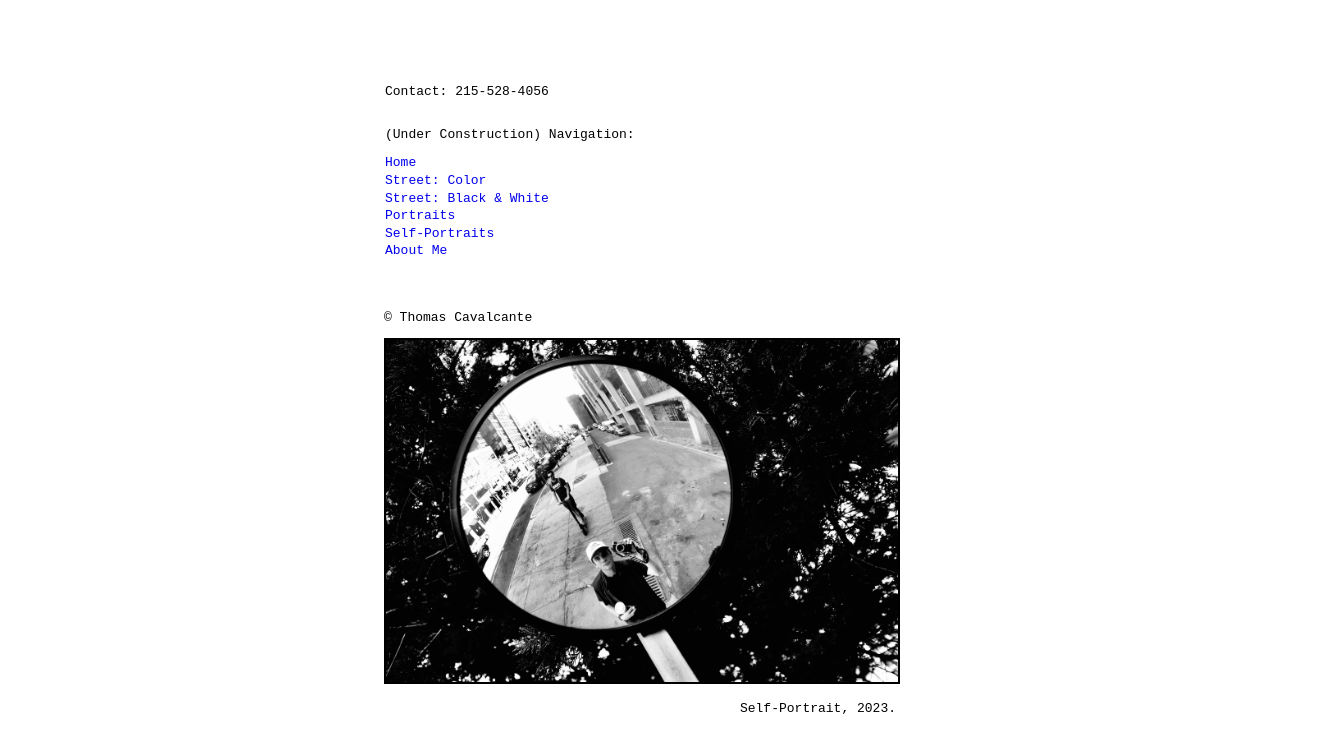
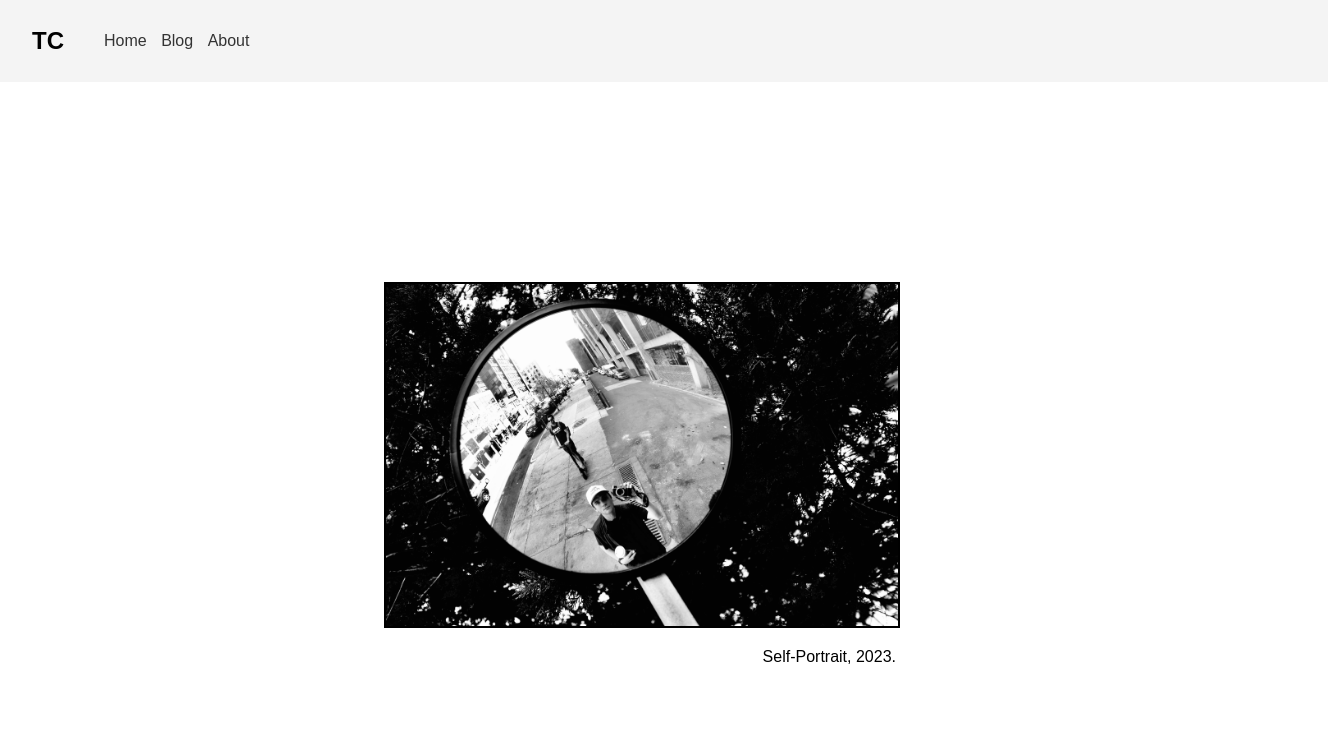
Before and after one commit to tpcav/thomascavalcante.com, a plain HTML site: page index.html in a window 1280 px wide. Shown: the whole page, 1328 px wide, since content can reach past the window. Drawn offline with Linux system fonts and the light colour scheme.

Commit message:
blog setup

```diff
--- /dev/null
+++ b/blog.css
@@ -0,0 +1,71 @@
+body {
+  font-family: Arial, sans-serif;
+  margin: 0;
+  padding: 0;
+}
+
+header {
+  background-color: #333;
+  color: #fff;
+  padding: 20px;
+}
+
+h1 {
+margin: 0;
+}
+
+.container {
+  max-width: 960px;
+  margin: 0 auto;
+  margin-top: 4rem;
+  margin-bottom: 4rem;
+  padding: 0 10rem;
+}
+
+.post {
+  margin-bottom: 6rem;
+}
+
+.post-title {
+  font-size: 24px;
+  margin: 10px 0;
+}
+
+.post-content {
+  line-height: 1.6;
+}
+
+@media (max-width: 768px) {
+  .container {
+      padding: 0 2rem;
+  }
+}
+
+nav {
+background-color: #f4f4f4;
+padding: 10px;
+}
+
+nav ul {
+list-style: none;
+text-align: center;
+}
+
+nav ul li {
+display: inline;
+margin-right: 10px;
+}
+
+nav ul li a {
+text-decoration: none;
+color: #333;
+}
+
+
+.nav-div {
+  display: inline-flex;
+  align-items: center;
+  width: 100%;
+  padding: 1rem;
+  padding-left: 2rem;
+}
--- a/index.html
+++ b/index.html
@@ -9,28 +9,20 @@
 </head>
 <body>
 
+  <nav class="nav-div">
+    <div class="page-header">
+      <h1>TC</h1>
+    </div>
+    <ul>
+      <li><a href="index.html">Home</a></li>
+      <li><a href="blog.html">Blog</a></li>
+      <li><a href="#contact">About</a></li>
+    </ul>
+  </nav>
+
   <div class="container">
 		<div class="content">
-      <div class="link-list">
-        <div class="list-link">
-          <ul>
-            <p>Contact: 215-528-4056<br>
 
-            <br>
-            <p>(Under Construction) Navigation: </p>
-            <li><a href="index.html">Home</a></li>
-            <li><a href="#">Street: Color</a></li>
-            <li><a href="#">Street: Black & White</a></li>
-
-            <li><a href="#">Portraits</a></li>
-            <li><a href="#">Self-Portraits</a></li>
-
-            <li><a href="#">About Me</a></li>
-          </ul>
-        </div>
-      </div>
-
-      <p class="name">© Thomas Cavalcante</p>
 			<img class="image" src="image24.jpg" alt="Your Image">
 			<p>Self-Portrait, 2023.</p>
 
--- a/style.css
+++ b/style.css
@@ -1,18 +1,31 @@
 html, body {
   height: 100%;
   width: 100vw;
-  display: flex;
   margin: 0;
   padding: 0;
-  font-family: monospace;
+  font-family: Arial, sans-serif;
   font-weight: 300;
   background-color: white;
+}
+
+.nav-div {
+  display: inline-flex;
+  align-items: center;
+  width: 100%;
+  padding: 1rem;
+  padding-left: 2rem;
+}
+
+h1 {
+  margin: 0;
 }
 
 .container {
   display: flex;
   align-items: center;
   justify-content: center;
+  width: 100vw;
+  height: 100vh;
 }
 
 .content {
@@ -62,5 +75,25 @@ li {
 
 .list-link {
   text-align: left;
-  margin-left: -3rem;
+  margin-left: -2.5rem;
 }
+
+nav {
+background-color: #f4f4f4;
+padding: 10px;
+}
+
+nav ul {
+list-style: none;
+text-align: center;
+}
+
+nav ul li {
+display: inline;
+margin-right: 10px;
+}
+
+nav ul li a {
+text-decoration: none;
+color: #333;
+}
```
Also changed, not shown: blog.html (added, +34 -0 lines), 1 other file.
